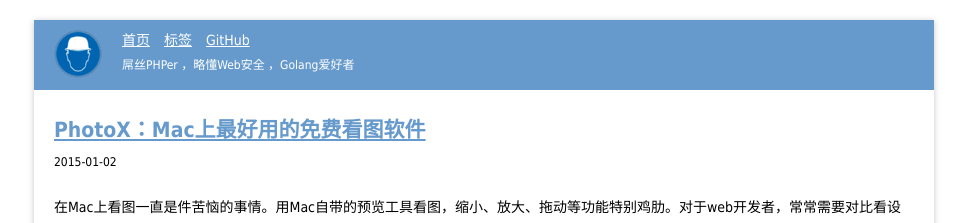
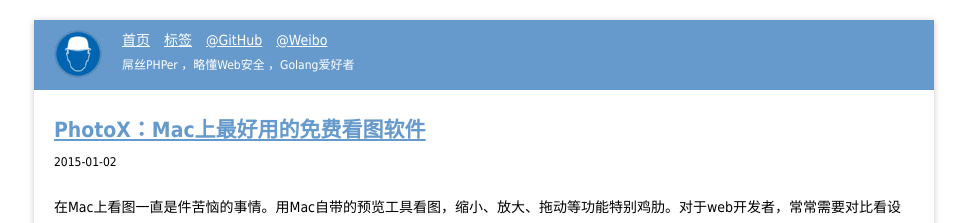
Before and after one commit to tabalt/tabalt.github.io, a Jekyll site: the page built from index.html, in a window 1280 px wide and 900 px high. Shown: the top 223 px of the window, without its empty margins (156-1123 px from the left). Built offline with Jekyll 4.4.1, drawn with Linux system fonts in a browser that asks for light colours; Markdown is read by kramdown in place of the engine named in the settings; the list of posts is cut into pages by our own code; comment, search, counter and statistics services are not loaded.

Commit message:
update header

```diff
--- a/_includes/header.html
+++ b/_includes/header.html
@@ -11,7 +11,9 @@
             <a href="/resume/">简历</a>
             <a href="/bookshelf/">书单</a>
             -->
-            <a href="https://github.com/tabalt" target="_blank">GitHub</a>
+            <a href="https://github.com/tabalt" target="_blank">@GitHub</a>
+            <a href="http://weibo.com/245291359" target="_blank">@Weibo</a>
+
         </div>
         <div class="ft12 desc" >
             屌丝PHPer ，略懂Web安全 ，Golang爱好者
```
